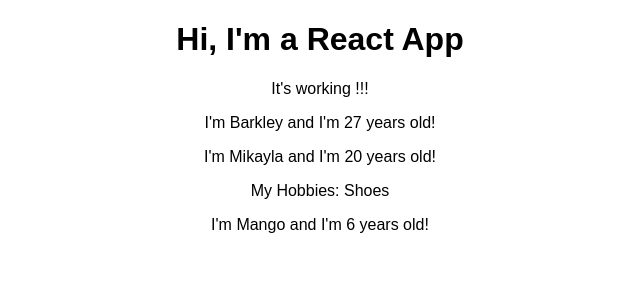
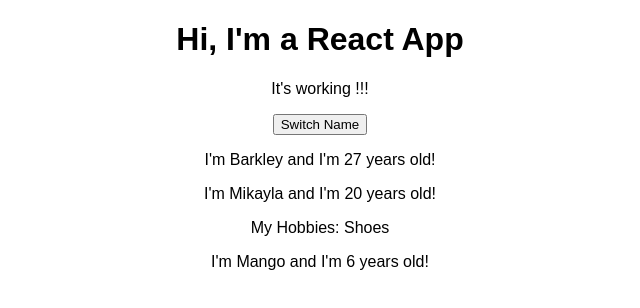
Before and after one commit to barksanto/react-builder, a React (Create React App) app: page / in a window 1280 px wide. Shown: the top 308 px of the page, without its empty margins (320-960 px from the left). Built offline with nearby package versions, Linux system fonts and the light colour scheme.

Commit message:
added switch name handler event

```diff
--- a/src/App.js
+++ b/src/App.js
@@ -10,11 +10,16 @@
     ]
   }
 
+  switchNameHandler = () => {
+    console.log('was clicked!!!')
+  }
+
   render() {
     return (
       <div className="App">
         <h1>Hi, I'm a React App</h1>
         <p>It's working !!!</p>
+        <button onClick={this.switchNameHandler}>Switch Name</button>
         <Person name={this.state.persons[0].name} age={this.state.persons[0].age} />
         <Person name={this.state.persons[1].name} age={this.state.persons[1].age} >My Hobbies: Shoes</Person>
         <Person name={this.state.persons[2].name} age={this.state.persons[2].age} />
```
